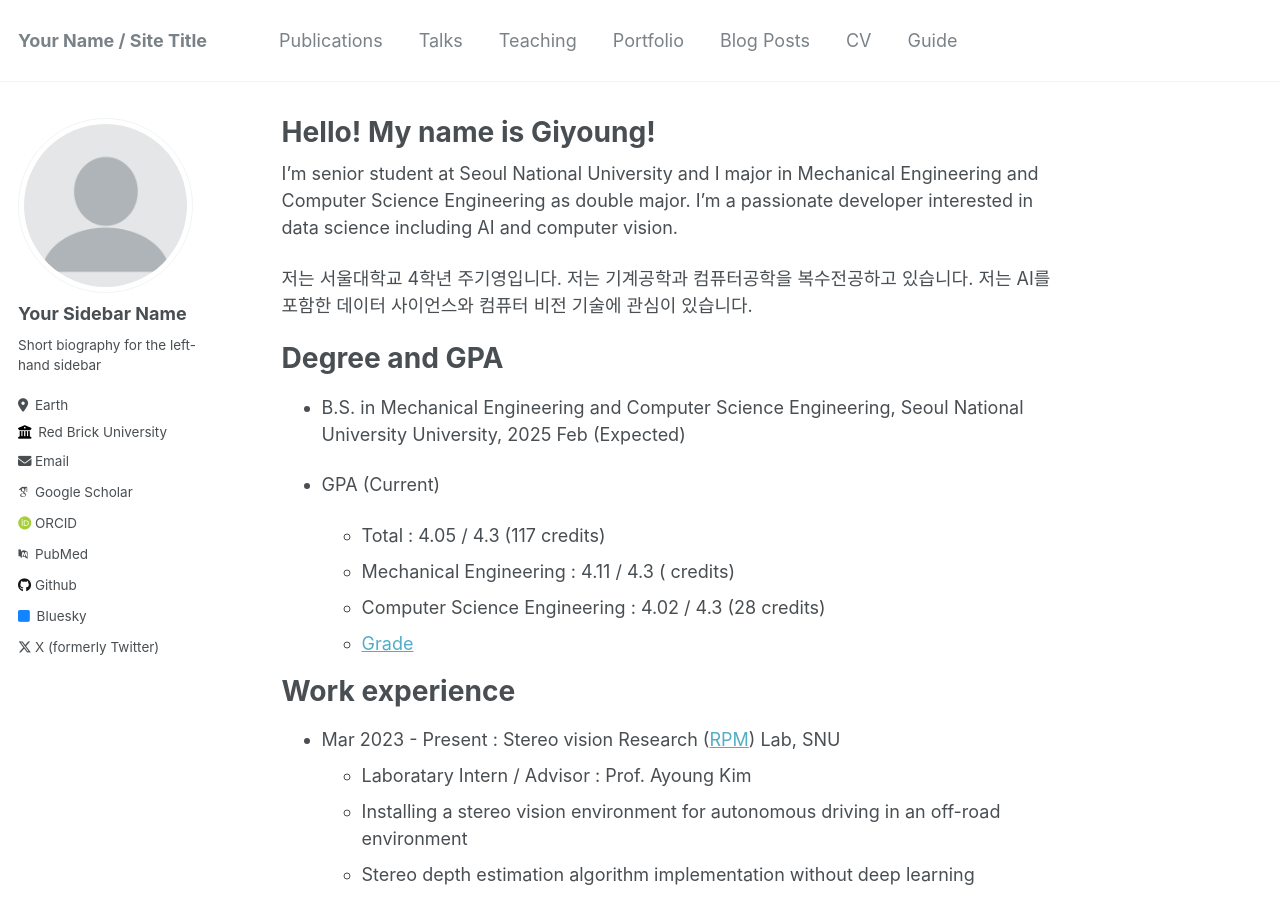
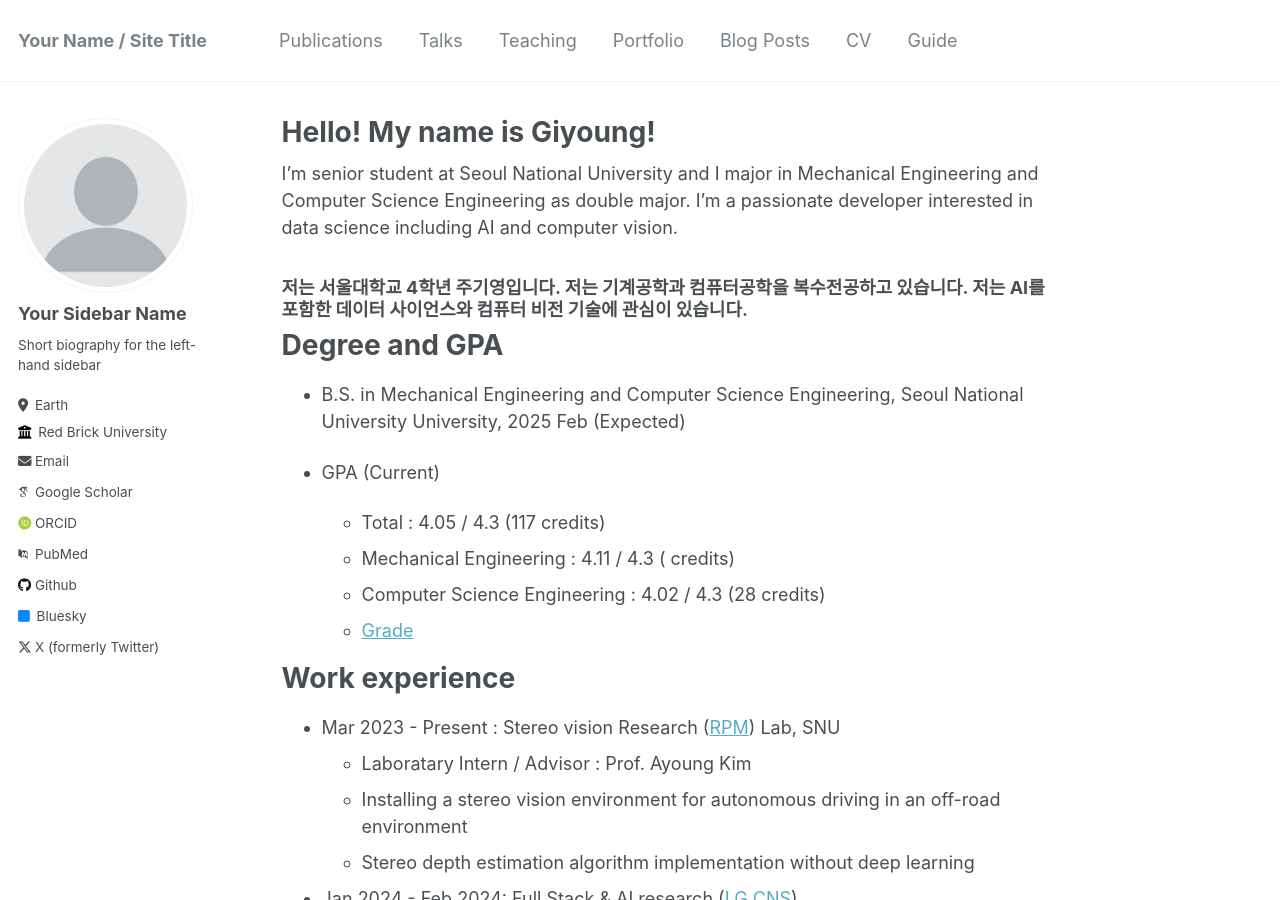
Before and after one commit to freqinfi/freqinfi.github.io, a Jekyll site: the page built from _pages/about.md, in a window 1280 px wide and 900 px high. Built offline with Jekyll 4.4.1, drawn with Linux system fonts in a browser that asks for light colours; some web fonts are replaced.

```diff
--- a/_pages/about.md
+++ b/_pages/about.md
@@ -8,7 +8,7 @@ redirect_from:
 ---
  I'm senior student at Seoul National University and I major in Mechanical Engineering and Computer Science Engineering as double major. I'm a passionate developer interested in data science including AI and computer vision.
 
-저는 서울대학교 4학년 주기영입니다. 저는 기계공학과 컴퓨터공학을 복수전공하고 있습니다. 저는 AI를 포함한 데이터 사이언스와 컴퓨터 비전 기술에 관심이 있습니다.
+### 저는 서울대학교 4학년 주기영입니다. 저는 기계공학과 컴퓨터공학을 복수전공하고 있습니다. 저는 AI를 포함한 데이터 사이언스와 컴퓨터 비전 기술에 관심이 있습니다.
 
 
 Degree and GPA
```
